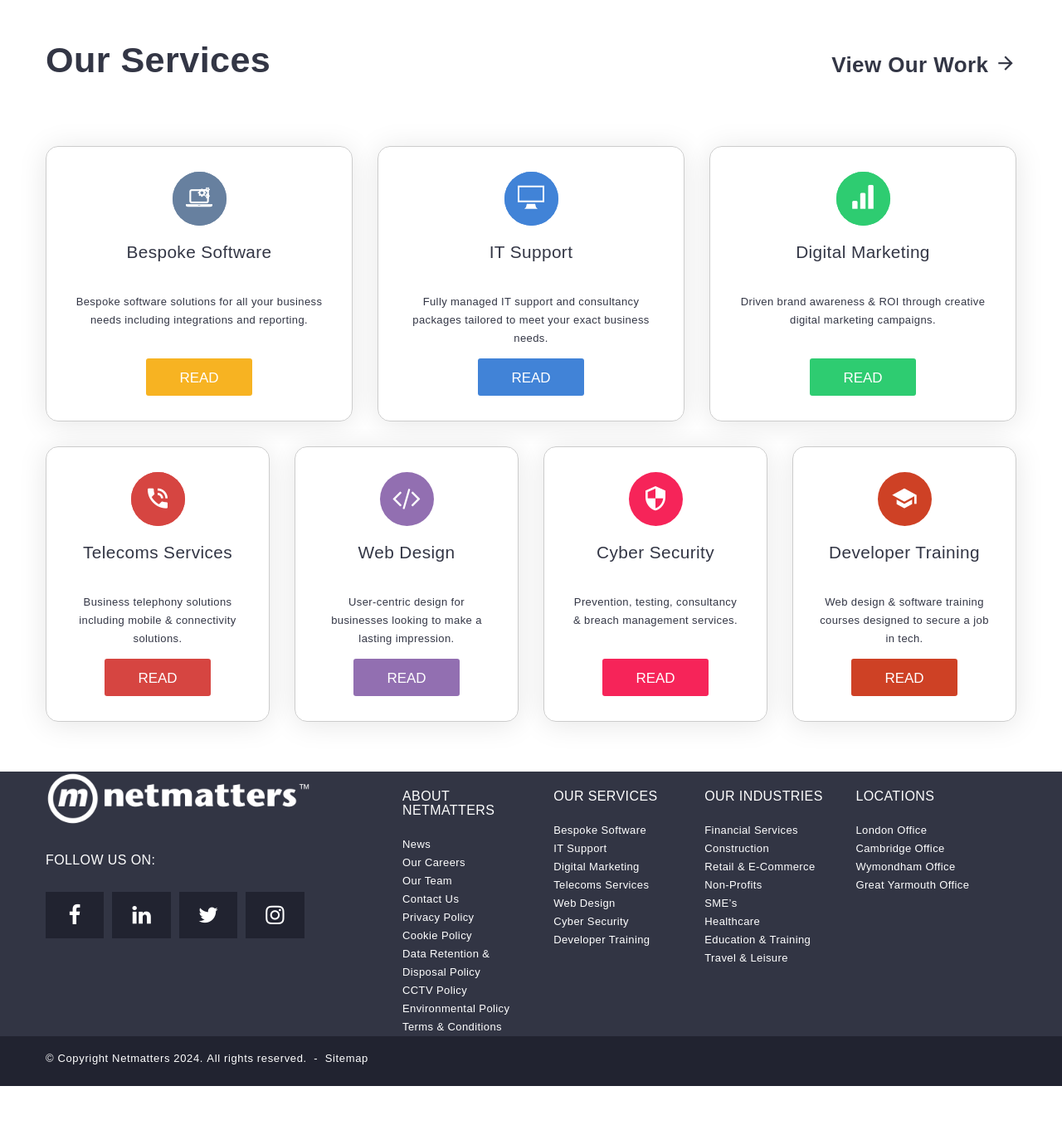
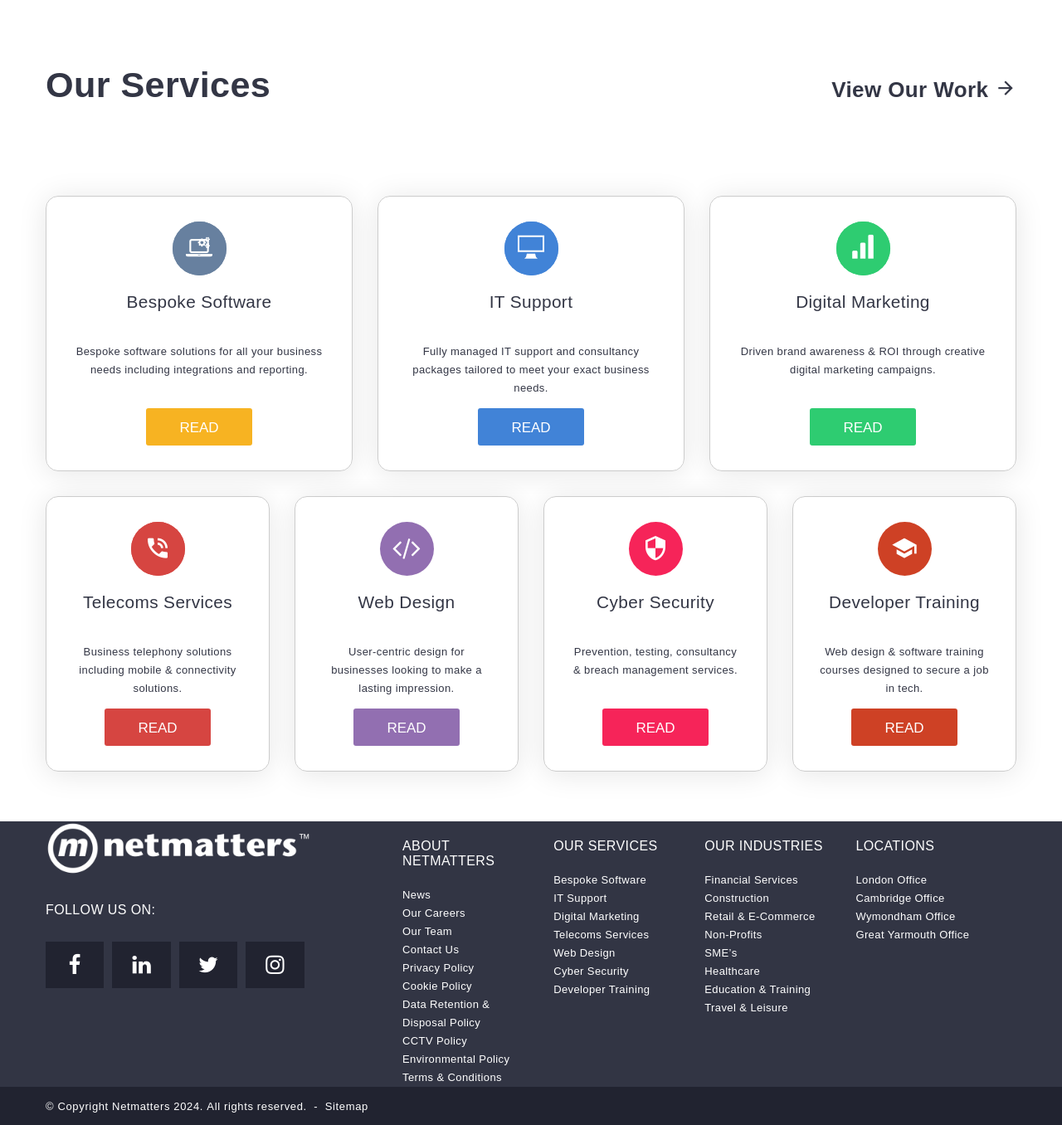
Before and after one commit to ftanekha/netMatters-HomePageII, a PHP site: page / in a window 1280 px wide. Shown: the part 844-2200 px from the top of the page at 83% size. Before the commit the page ends 2153 px from the top, so only its background shows below. Run offline with PHP 8.4, Linux system fonts and the light colour scheme; some web fonts are replaced.

Commit message:
FOOTER - line up licence/ copyright info to match original design BANNER - insert line break in the middle of the content to match original design OUR services-headline - imporove the padding, make it more accurate

```diff
--- a/css/application.css
+++ b/css/application.css
@@ -207,7 +207,7 @@ header div.inner div.container div.search-form-wrapper--mobile form.search-form
     display: inline-block;
     border: none;
     outline: none;
-    width: 174px;
+    width: 237px;
     height: 56px;
     padding: 5px 15px;
     background-color: #fff;
@@ -805,6 +805,9 @@ div#middle div.container div.our-services-headline {
   color: #333645;
   margin: 30px auto;
 }
+div#middle div.container div.our-services-headline h2 {
+  margin: 50px 0;
+}
 div#middle div.container div.our-services-headline h2 strong {
   font-size: 2.7rem;
   line-height: 1.1;
@@ -1720,10 +1723,14 @@ div#footer-contatiner-wrapper div.container div#main-footer {
 div#footer-contatiner-wrapper div.container div#main-footer p {
   color: white;
   font-size: 0.8125rem;
-  padding: 5px 0 10px;
+  padding: 2px 0 10px;
 }
 div#footer-contatiner-wrapper div.container div#main-footer p:not(:last-child) {
   margin-bottom: -25px;
+}
+div#footer-contatiner-wrapper div.container div#main-footer p:last-child {
+  margin-bottom: -1.2px;
+  padding-bottom: 14px;
 }
 @media (min-width: 768px) {
   div#footer-contatiner-wrapper div.container div#main-footer {
--- a/index.html
+++ b/index.html
@@ -150,7 +150,7 @@
                                 <div class="container">
                                     <div class="why-choose-us">
                                         <h1>The East Of England's Leading Technology Company</h1>
-                                        <p>Performance-driven digital and technology services with complete transparency.</p>
+                                        <p>Performance-driven digital and technology services<br> with complete transparency.</p>
                                         <a href="https://www.netmatters.co.uk/why-choose-us">
                                             WHY CHOOSE US
                                             <span class="icon-arrow_forward"></span>
--- a/scss/main-sections/_header.scss
+++ b/scss/main-sections/_header.scss
@@ -206,7 +206,8 @@ header{
                                             display: inline-block;
                                             border: none;
                                             outline: none;
-                                            width: 174px;
+                                            //width = [174px] + the width of the overlaying search button [63px]
+                                            width: 237px;
                                             //from form-control
                                             height: 56px;
                                             padding: 5px 15px;
@@ -397,7 +398,7 @@ header{
                         //             background: yellow;
                         //             input#search-input{
                         //                 // display: none !important;
-                        //                 width: 174px;
+                        //                 width: 237px;
 
                         //             }
                         //         }
--- a/scss/main-sections/_middle.scss
+++ b/scss/main-sections/_middle.scss
@@ -6,6 +6,7 @@ div#middle{
             margin: 30px auto;
             //
             h2{
+                margin: 50px 0;
                 strong{
                     font-size: 2.7rem;
                     line-height: 1.1;
--- a/scss/main-sections/footer/_bottom.scss
+++ b/scss/main-sections/footer/_bottom.scss
@@ -12,9 +12,13 @@ div#footer-contatiner-wrapper{
             p{
                 color: white;
                 font-size: .8125rem;
-                padding: 5px 0 10px;
+                padding: 2px 0 10px;
                 &:not(:last-child){
                     margin-bottom: -25px;
+                }
+                &:last-child{
+                    margin-bottom: -1.2px;
+                    padding-bottom: 14px;
                 }
             }
             @media (min-width: 768px){
```
Also changed, not shown: 1 other file.
